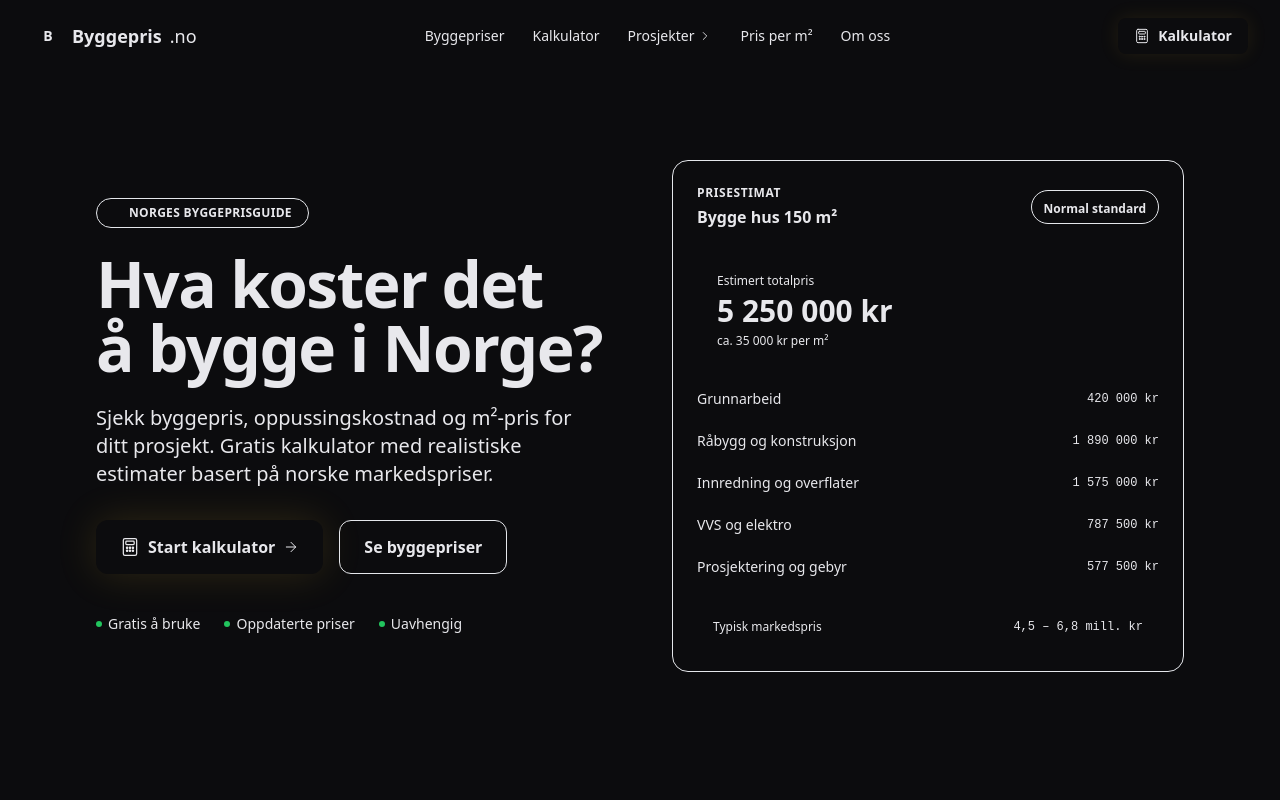
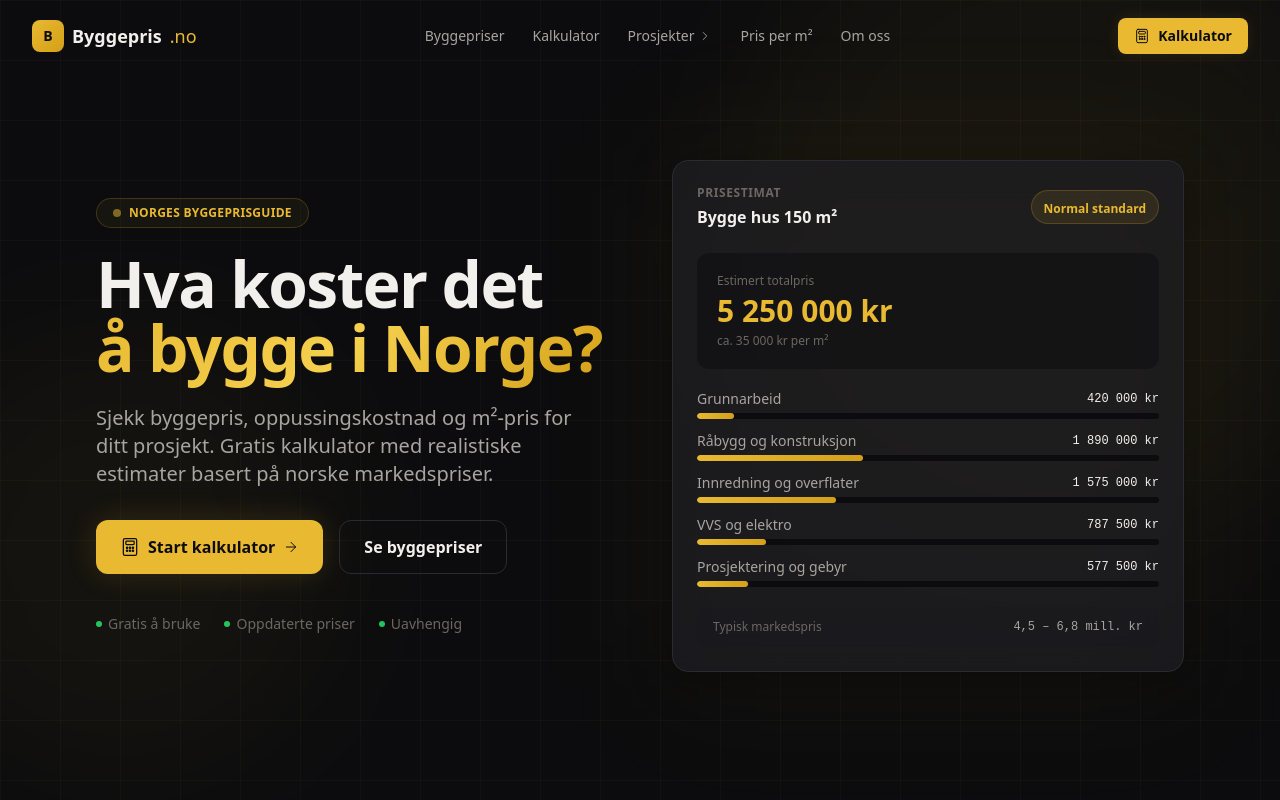
Before and after one commit to MohanM86/byggepris, a Next.js app: page / in a window 1280 px wide. Shown: the top 800 px of the page. Built offline with nearby package versions, Linux system fonts and the light colour scheme.

Commit message:
Add files via upload

```diff
--- a/src/app/globals.css
+++ b/src/app/globals.css
@@ -13,7 +13,7 @@
   html {
     scroll-behavior: smooth;
     background-color: #0C0C0E;
-    color: #E8E8EC;
+    color: #F2F0ED;
   }
 
   body {
@@ -24,61 +24,43 @@
 
   ::selection {
     background-color: rgba(232, 185, 49, 0.3);
-    color: #F5F5F7;
+    color: #F2F0ED;
   }
 }
 
 @layer components {
-  .text-gradient-gold {
-    background: linear-gradient(135deg, #E8B931 0%, #F2D264 50%, #D4A82A 100%);
+  /* Gradient text - yellow gold */
+  .gradient-text {
+    background: linear-gradient(135deg, #E8B931 0%, #F5D04E 50%, #D4A017 100%);
     -webkit-background-clip: text;
     -webkit-text-fill-color: transparent;
     background-clip: text;
   }
 
-  .bg-grid {
+  /* Blueprint grid background */
+  .bg-blueprint {
     background-image:
       linear-gradient(rgba(232, 185, 49, 0.03) 1px, transparent 1px),
       linear-gradient(90deg, rgba(232, 185, 49, 0.03) 1px, transparent 1px);
     background-size: 60px 60px;
   }
 
-  .bg-radial-glow {
-    background: radial-gradient(ellipse 600px 400px at 50% 0%, rgba(232, 185, 49, 0.08) 0%, transparent 70%);
+  /* Glass morphism */
+  .glass {
+    background: rgba(30, 30, 36, 0.7);
+    backdrop-filter: blur(20px);
+    -webkit-backdrop-filter: blur(20px);
+    border: 1px solid rgba(42, 42, 50, 0.6);
   }
 
-  .glass-card {
-    background: linear-gradient(135deg, rgba(20, 20, 24, 0.8) 0%, rgba(26, 26, 32, 0.6) 100%);
-    backdrop-filter: blur(20px);
-    border: 1px solid rgba(232, 185, 49, 0.08);
+  /* Yellow glow text */
+  .yellow-glow-text {
+    text-shadow: 0 0 30px rgba(232, 185, 49, 0.3);
   }
 
-  .glass-card-hover:hover {
-    border-color: rgba(232, 185, 49, 0.2);
-    box-shadow: 0 0 30px rgba(232, 185, 49, 0.08);
-  }
-
-  .accent-line {
-    height: 2px;
-    background: linear-gradient(90deg, transparent, #E8B931, transparent);
-  }
-
-  .glow-dot {
-    width: 6px;
-    height: 6px;
-    border-radius: 50%;
-    background: #E8B931;
-    box-shadow: 0 0 10px #E8B931, 0 0 20px rgba(232, 185, 49, 0.5);
-  }
-}
-
-@layer utilities {
-  .no-scrollbar::-webkit-scrollbar {
-    display: none;
-  }
-  .no-scrollbar {
-    -ms-overflow-style: none;
-    scrollbar-width: none;
+  /* Tabular numbers */
+  .tabular-nums {
+    font-variant-numeric: tabular-nums;
   }
 }
 
@@ -90,9 +72,18 @@
   background: #0C0C0E;
 }
 ::-webkit-scrollbar-thumb {
-  background: #35353E;
+  background: #2A2A32;
   border-radius: 3px;
 }
 ::-webkit-scrollbar-thumb:hover {
-  background: #4D4D58;
+  background: #3A3A44;
 }
+
+/* Reduced motion */
+@media (prefers-reduced-motion: reduce) {
+  *, *::before, *::after {
+    animation-duration: 0.01ms !important;
+    animation-iteration-count: 1 !important;
+    transition-duration: 0.01ms !important;
+  }
+}
--- a/tailwind.config.ts
+++ b/tailwind.config.ts
@@ -10,40 +10,33 @@ const config: Config = {
     extend: {
       colors: {
         bg: {
-          DEFAULT: "#0C0C0E",
-          deep: "#060608",
-          card: "#141418",
-          elevated: "#1A1A20",
-          surface: "#22222A",
+          primary: "#0C0C0E",
+          secondary: "#131316",
+          tertiary: "#1A1A1F",
+          card: "#1E1E24",
+          elevated: "#252530",
         },
         accent: {
-          DEFAULT: "#E8B931",
-          light: "#F2D264",
-          dark: "#C49A1A",
-          muted: "#A8882E",
-          glow: "#E8B93140",
+          yellow: "#E8B931",
+          gold: "#D4A017",
+          amber: "#C4922A",
+          warm: "#F5D04E",
+          glow: "#FFDD44",
         },
-        gold: {
-          DEFAULT: "#D4A82A",
-          light: "#ECC94B",
-          muted: "#8B7730",
+        text: {
+          primary: "#F2F0ED",
+          secondary: "#A8A5A0",
+          tertiary: "#6B6862",
+          muted: "#4A4845",
         },
         steel: {
-          DEFAULT: "#5B7B9A",
-          light: "#7B9BB8",
-          dark: "#3D5A75",
+          400: "#7B8FA3",
+          500: "#5A7089",
+          600: "#3D5570",
         },
-        neutral: {
-          50: "#F5F5F7",
-          100: "#E8E8EC",
-          200: "#D1D1D8",
-          300: "#B0B0BA",
-          400: "#8A8A96",
-          500: "#6B6B78",
-          600: "#4D4D58",
-          700: "#35353E",
-          800: "#24242C",
-          900: "#18181E",
+        surface: {
+          border: "#2A2A32",
+          hover: "#2E2E38",
         },
       },
       fontFamily: {
@@ -51,25 +44,25 @@ const config: Config = {
         body: ['"DM Sans"', "system-ui", "sans-serif"],
         mono: ['"JetBrains Mono"', "monospace"],
       },
-      borderRadius: {
-        "2xl": "1rem",
-        "3xl": "1.5rem",
+      backgroundImage: {
+        "gradient-yellow": "linear-gradient(135deg, #E8B931, #D4A017)",
+        "glow-yellow": "radial-gradient(circle, rgba(232,185,49,0.15) 0%, transparent 70%)",
       },
       boxShadow: {
-        glow: "0 0 40px rgba(232, 185, 49, 0.15)",
-        "glow-sm": "0 0 20px rgba(232, 185, 49, 0.1)",
-        "glow-lg": "0 0 80px rgba(232, 185, 49, 0.2)",
-        card: "0 2px 12px rgba(0, 0, 0, 0.3)",
-        "card-hover": "0 8px 32px rgba(0, 0, 0, 0.5)",
+        glow: "0 0 30px rgba(232,185,49,0.15)",
+        "glow-sm": "0 0 15px rgba(232,185,49,0.1)",
+        "glow-lg": "0 0 60px rgba(232,185,49,0.2)",
+        card: "0 4px 30px rgba(0,0,0,0.3)",
+        elevated: "0 8px 40px rgba(0,0,0,0.4)",
       },
       animation: {
         "pulse-glow": "pulseGlow 3s ease-in-out infinite",
-        "float": "float 6s ease-in-out infinite",
+        float: "float 6s ease-in-out infinite",
       },
       keyframes: {
         pulseGlow: {
-          "0%, 100%": { boxShadow: "0 0 20px rgba(232, 185, 49, 0.1)" },
-          "50%": { boxShadow: "0 0 40px rgba(232, 185, 49, 0.25)" },
+          "0%, 100%": { boxShadow: "0 0 20px rgba(232,185,49,0.1)" },
+          "50%": { boxShadow: "0 0 40px rgba(232,185,49,0.25)" },
         },
         float: {
           "0%, 100%": { transform: "translateY(0)" },
```
